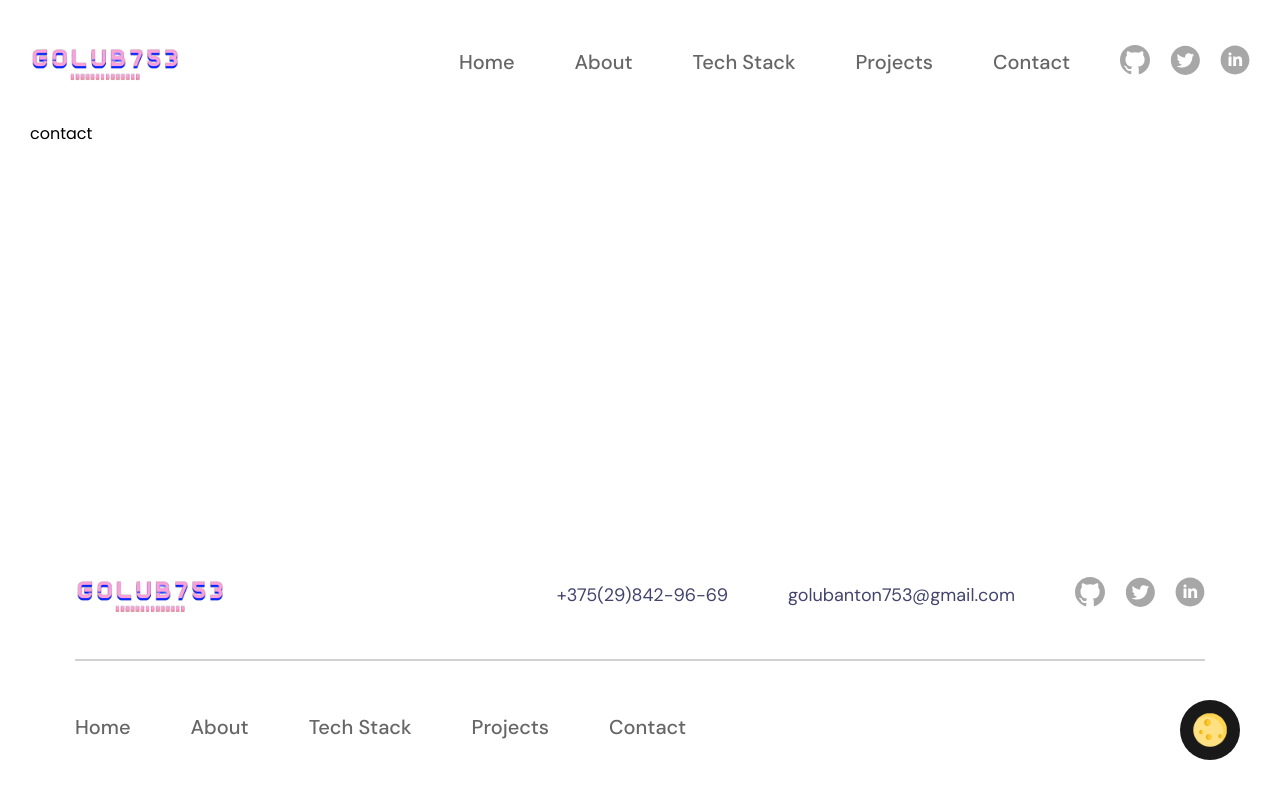
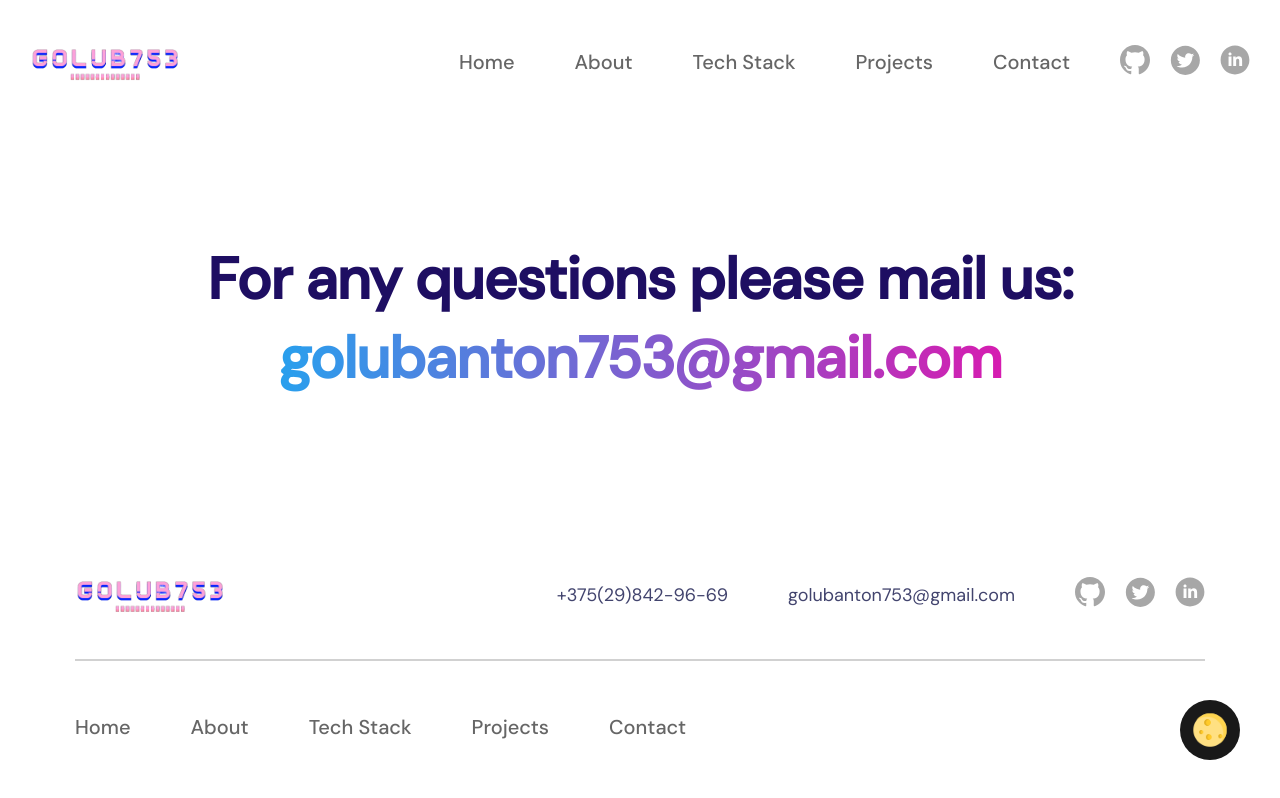
Before and after one commit to golub753/developer-portfolio, a React (Create React App) app: page /contact in a window 1280 px wide. Built offline with nearby package versions, Linux system fonts and the light colour scheme.

Commit message:
create other pages without about

```diff
--- /dev/null
+++ b/src/components/ContactComponents/ContactComponents.js
@@ -0,0 +1,31 @@
+import styled from "styled-components";
+
+export const MainText = styled.div`
+    font-family: 'DM Sans';
+    font-style: normal;
+    font-weight: 700;
+    font-size: 58px;
+    line-height: 70px;
+    text-align: center;
+    letter-spacing: -1px;
+    color: ${props => props.theme === 'white' ? '#1E0E62' : '#CCCCCC'};
+    margin-bottom: 9px;
+    transition: .3s;
+`
+
+export const Mail = styled.a`
+    display: block;
+    font-family: 'DM Sans';
+    font-style: normal;
+    font-weight: 700;
+    font-size: 58px;
+    line-height: 70px;
+    text-align: center;
+    letter-spacing: -1px;
+    background: linear-gradient(90deg, #13B0F5 -2.06%, #E70FAA 100%);
+    -webkit-background-clip: text;
+    -webkit-text-fill-color: transparent;
+    background-clip: text;
+    text-fill-color: transparent;
+    text-decoration: none;
+`
--- a/src/pages/Contact.js
+++ b/src/pages/Contact.js
@@ -1,11 +1,15 @@
 import {Section} from '../containers/Container/Section';
 import Container from '../containers/Container/Container';
+import { MainText, Mail } from '../components/ContactComponents/ContactComponents';
+import { useSelector } from 'react-redux/es/exports';
 
 const Contact = () => {
+    const theme = useSelector(state => state.theme.theme);
     return (
-        <Section>
+        <Section style={{display: 'flex', alignItems: 'center', justifyContent: 'center'}}>
             <Container>
-                contact
+                <MainText theme={theme}>For any questions please mail us:</MainText>
+                <Mail href='mailto:golubanton753@gmail.com'>golubanton753@gmail.com</Mail>
             </Container>
         </Section>
      );
--- a/src/pages/Projects.js
+++ b/src/pages/Projects.js
@@ -1,11 +1,12 @@
 import {Section} from '../containers/Container/Section';
 import Container from '../containers/Container/Container';
+import Portfolio from '../components/Portfolio/Portfolio';
 
 const Projects = () => {
     return (
         <Section>
             <Container>
-                projects
+                <Portfolio/>
             </Container>
         </Section>
      );
--- a/src/pages/Stack.js
+++ b/src/pages/Stack.js
@@ -1,11 +1,12 @@
 import {Section} from '../containers/Container/Section';
 import Container from '../containers/Container/Container';
+import Techs from '../components/Techs/Techs';
 
 const Stack = () => {
     return (
         <Section>
             <Container>
-                stack
+                <Techs/>
             </Container>
         </Section>
      );
```
